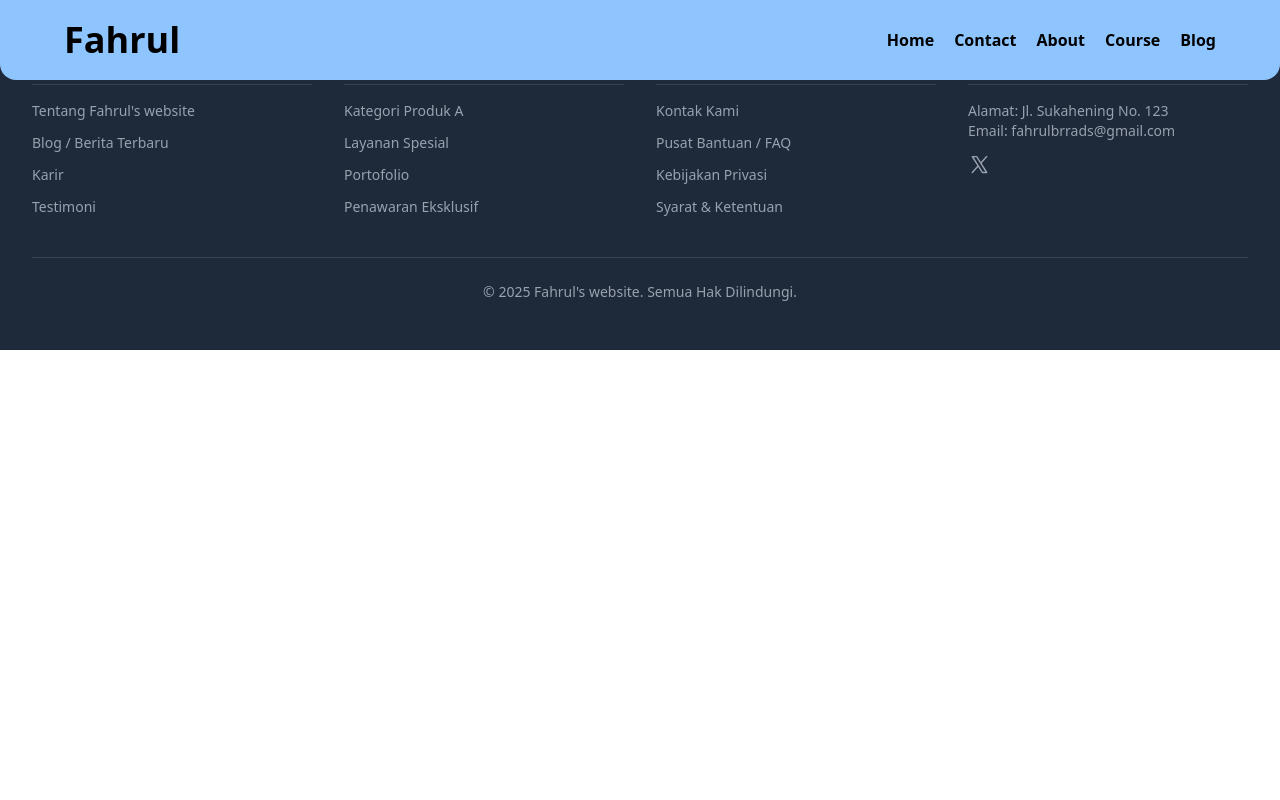
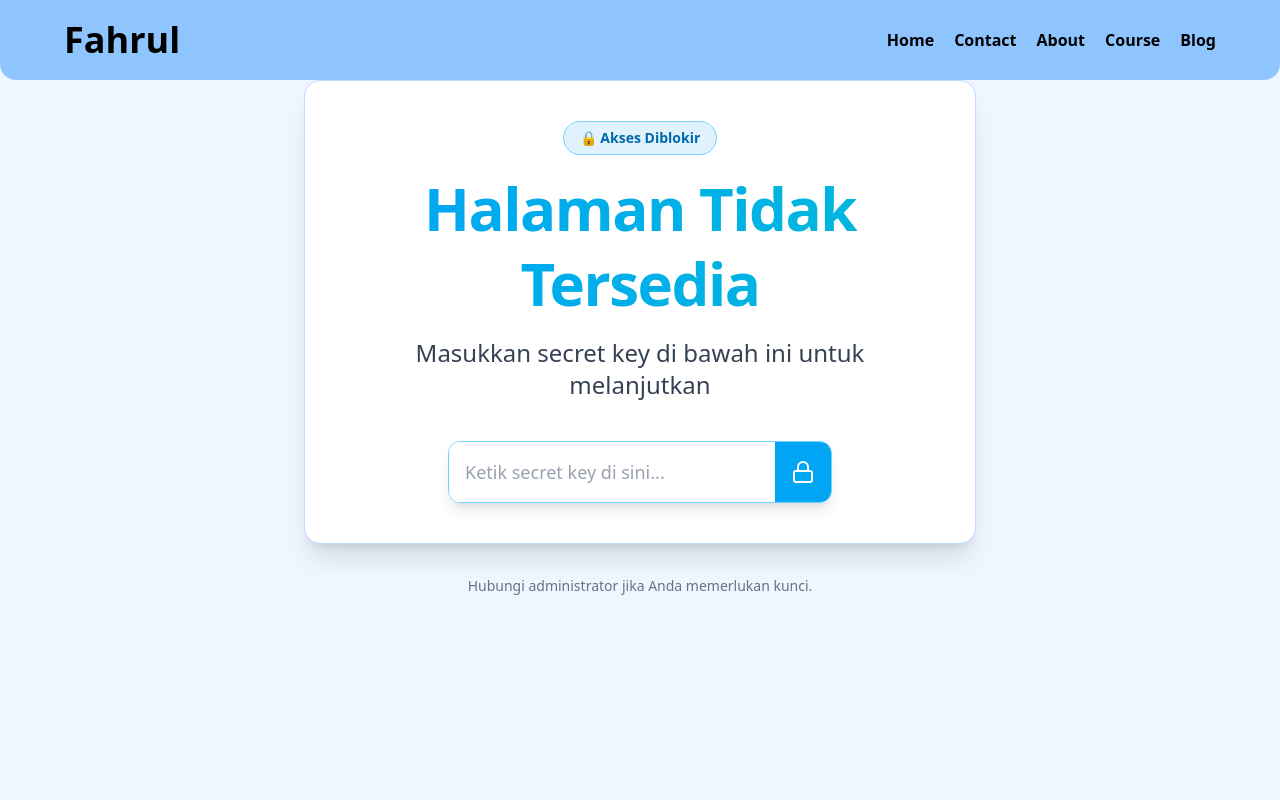
Before and after one commit to Firdaun/latihan-fullstack, a React (Vite) app in the folder frontend/: page /lock in a window 1280 px wide. Shown: the top 800 px of the page. Built offline with nearby package versions, Linux system fonts and the light colour scheme; a web font is replaced by a local one.

Commit message:
Add lock

```diff
--- a/frontend/src/components/Contact.jsx
+++ b/frontend/src/components/Contact.jsx
@@ -3,7 +3,7 @@ import { contactComponents } from "./data/contact.data";
 export default function Contact() {
 
     return (
-        <div className="flex flex-col mt-20">
+        <div className="flex h-screen flex-col mt-20">
             <div className="flex flex-col items-center py-20 bg-white">
                 <h1 className="text-5xl font-extrabold text-gray-900">Contact Fahrul</h1>
                 <p className="text-2xl font-semibold text-gray-600 mt-2">Ada saran dan pertanyaan?</p>
@@ -13,7 +13,7 @@ export default function Contact() {
                 <div className="max-w-6xl mx-auto grid grid-cols-1 md:grid-cols-3 gap-8 px-4">
 
                     {contactComponents.map((item, index) => (
-                        <div key={index} className="flex flex-col items-center p-6 bg-white rounded-xl shadow-lg hover:shadow-2xl transition-shadow duration-300">
+                        <div key={index} className="flex flex-col h-90 justify-center items-center p-6 bg-white rounded-xl shadow-lg hover:shadow-2xl transition-shadow duration-300">
 
                             <div className="p-8 h-32 w-32 flex justify-center items-center rounded-full shadow-lg bg-blue-100 mb-4">
                                 <item.icon className="h-auto w-full text-gray-800" />
--- /dev/null
+++ b/frontend/src/components/Lock.jsx
@@ -0,0 +1,79 @@
+import React, { useState } from 'react';
+
+const LockIcon = () => (
+    <svg
+        xmlns="http://www.w3.org/2000/svg"
+        width="24"
+        height="24"
+        viewBox="0 0 24 24"
+        fill="none"
+        stroke="currentColor"
+        strokeWidth="2"
+        strokeLinecap="round"
+        strokeLinejoin="round"
+        className="text-white group-hover:rotate-6 transition duration-300">
+        <rect x="3" y="11" width="18" height="11" rx="2" ry="2" />
+        <path d="M7 11V7a5 5 0 0 1 10 0v4" />
+    </svg>
+);
+
+export default function Lock() {
+    const [key, setKey] = useState('');
+
+    const handleSubmit = () => {
+        if (key === 'RAHASIA') {
+            alert('Akses diterima! Selamat datang di halaman About.');
+        } else {
+            alert('Key salah. Silakan coba lagi.');
+        }
+    }
+
+    return (
+        <div className="min-h-screen pt-20 flex flex-col items-center bg-blue-50">
+            <div className="w-full max-w-2xl p-6 md:p-10 bg-white shadow-xl rounded-2xl border border-blue-200 transform transition-all duration-500 hover:shadow-2xl hover:shadow-blue-300/50">
+
+                <div className="text-center mb-10">
+                    <span className="inline-block bg-sky-100 text-sky-700 text-sm font-semibold px-4 py-1.5 rounded-full mb-4 border border-sky-300">
+                        🔒 Akses Diblokir
+                    </span>
+
+                    <h1
+                        className="text-5xl md:text-6xl font-extrabold tracking-tight mb-4 leading-tight bg-clip-text text-transparent bg-linear-to-r from-sky-500 to-cyan-500 transition-colors duration-500"
+                    >
+                        Halaman Tidak Tersedia
+                    </h1>
+
+                    <h2 className="text-xl md:text-2xl text-gray-700 font-medium">
+                        Masukkan secret key di bawah ini untuk melanjutkan
+                    </h2>
+                </div>
+
+                <div className="flex justify-center mt-8">
+                    <div className="flex w-full max-w-sm rounded-xl overflow-hidden shadow-lg border border-sky-300">
+
+                        <input
+                            type="password"
+                            value={key}
+                            onChange={(e) => setKey(e.target.value)}
+                            placeholder="Ketik secret key di sini..."
+                            className="grow p-4 text-base md:text-lg focus:outline-none bg-white text-gray-800 placeholder-gray-400 focus:ring-2 focus:ring-sky-500 transition duration-300"/>
+
+                        <button
+                            type="button"
+                            onClick={handleSubmit}
+                            className="group flex items-center justify-center bg-sky-500 hover:bg-sky-600 text-white p-4 transition duration-300 ease-in-out transform"
+                            title="Buka Kunci Akses"
+                        >
+                            <LockIcon />
+                        </button>
+                    </div>
+                </div>
+            </div>
+
+            <p className="mt-8 text-gray-500 text-sm">
+                Hubungi administrator jika Anda memerlukan kunci.
+            </p>
+
+        </div>
+    )
+}
--- a/frontend/src/main.jsx
+++ b/frontend/src/main.jsx
@@ -8,6 +8,7 @@ import Navbar from './components/Navbar.jsx'
 import About from './components/About.jsx'
 import Footer from './components/Footer.jsx'
 import Course from './components/Course.jsx'
+import Lock from './components/Lock.jsx'
 
 createRoot(document.getElementById('root')).render(
   <StrictMode>
@@ -18,8 +19,9 @@ createRoot(document.getElementById('root')).render(
         <Route path='/contact' element={<Contact/>} />
         <Route path='/about' element={<About/>} />
         <Route path='/course' element={<Course embedId="yOIO5h3ENIw" title="Web Dev Course"/>} />
+        <Route path='/lock' element={<Lock/>}/>
       </Routes>
       <Footer/>
     </BrowserRouter>
-  </StrictMode>,
+  </StrictMode>
 )
```
